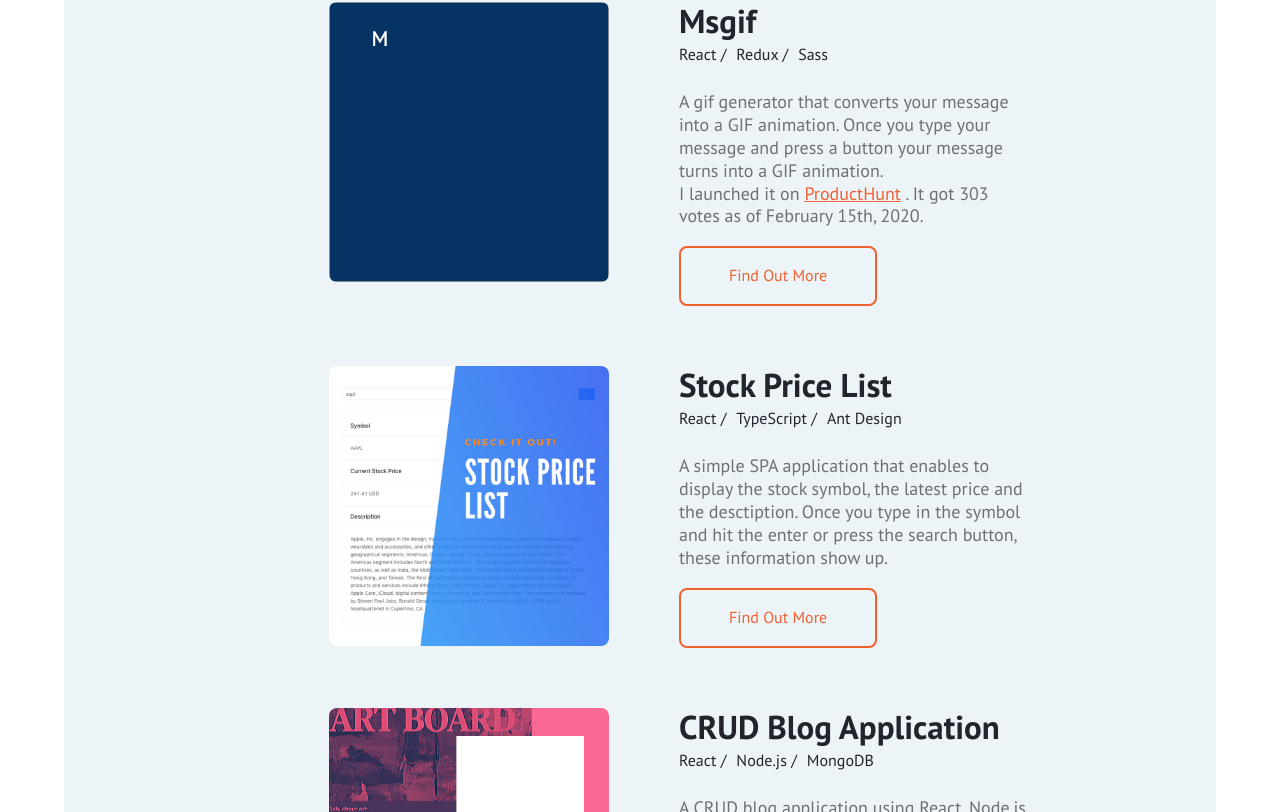
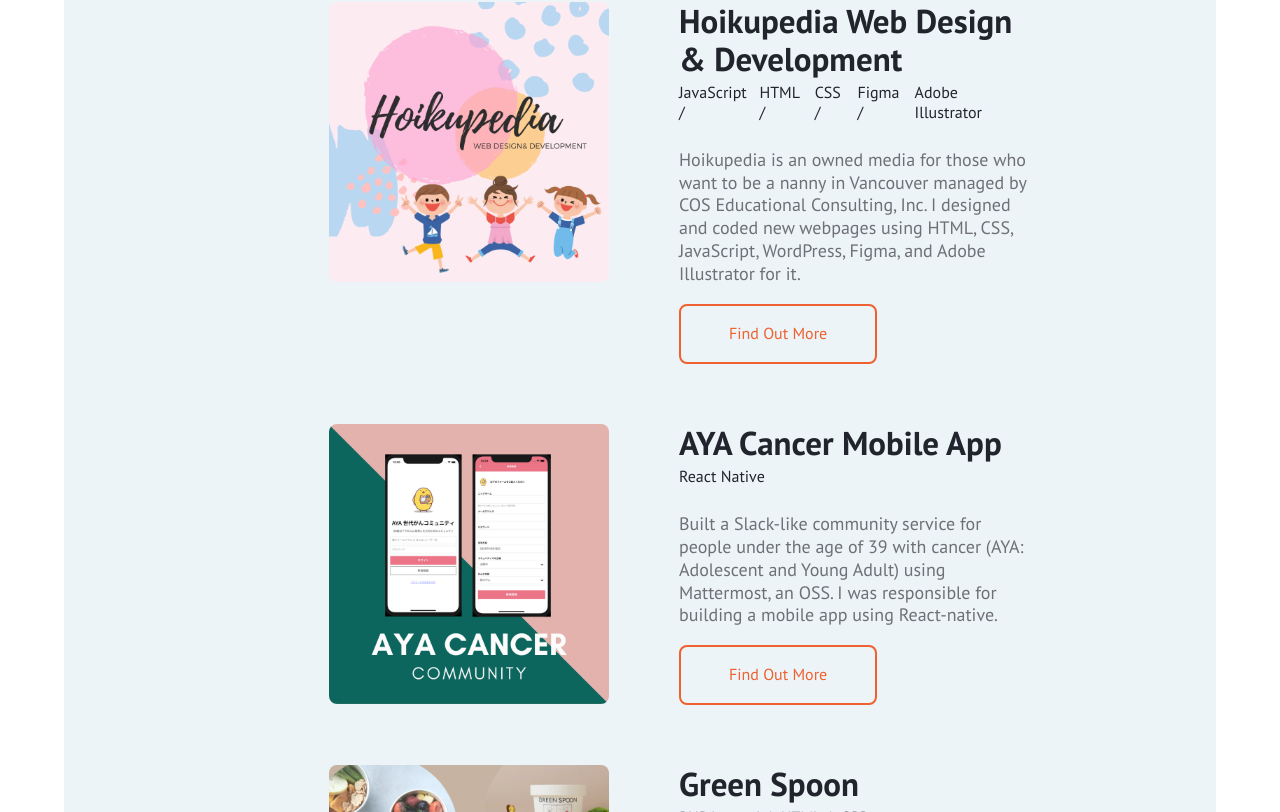
Before and after one commit to marieooq/react_portfolio, a React (Create React App) app: page /works in a window 1280 px wide. Shown: the part 548-1360 px from the top of the page. Built offline with nearby package versions, Linux system fonts and the light colour scheme; a web font is replaced by a local one.

Commit message:
display new projects on the works page

```diff
--- a/src/pages/home/HomeContents.jsx
+++ b/src/pages/home/HomeContents.jsx
@@ -9,7 +9,7 @@
 import CrudBlog_image from '../../img/crud_blog.png';
 import Photomap_image from '../../img/photomap.png';
 import VanstudentBlog_image from '../../img/vanstudents_blog.png';
-import ReactNote_image from '../../img/react_note.png';
+// import ReactNote_image from '../../img/react_note.png';
 // import Illustration_image from './img/host_family.png';
 // import './ContentsContainer.css';
 
@@ -107,16 +107,6 @@
           'A blog introducing life in Vancouver to Japanese visitors. It is using React and Contentful API. ',
         url: '/works/react-blog',
         project: 'personal'
-      },
-      {
-        image: ReactNote_image,
-        title: 'React based To-Do List',
-        stack: ['React', 'Firebase'],
-        gitHub: 'https://github.com/marieooq/react-firebase-notes-app-public',
-        description:
-          'This is a simple to Do List using React and Firebase, which enables users to add notes and remove those. Since it uses Firebase the data will be preserved if they refresh it. It’s very intuitive design and easy to manipulate. ',
-        url: '/works/react-note',
-        project: 'personal'
       }
     ];
 
--- a/src/pages/works/Works.jsx
+++ b/src/pages/works/Works.jsx
@@ -3,6 +3,9 @@
 import worksImage from '../../img/works.png';
 import './Works.css';
 import ContentsContainer from '../../components/ContentsContainer';
+import Hoikupedia from '../../img/hoikupedia.png';
+import AYACancdr_image from '../../img/aya_cancer.png';
+import GreenSpoon_image from '../../img/green_spoon.png';
 import MessageGif_image from '../../img/messagif.gif';
 import StockPrice_image from '../../img/stock_price_list.png';
 import CrudBlog_image from '../../img/crud_blog.png';
@@ -14,6 +17,36 @@
 class Works extends React.Component {
   render() {
     const contentsObj = [
+      {
+        image: Hoikupedia,
+        title: 'Hoikupedia Web Design & Development',
+        stack: ['JavaScript', 'HTML', 'CSS', 'Figma', 'Adobe Illustrator'],
+        description: (
+         'Hoikupedia is an owned media for those who want to be a nanny in Vancouver managed by COS Educational Consulting, Inc. I designed and coded new webpages using HTML, CSS, JavaScript, WordPress, Figma, and Adobe Illustrator for it.'
+        ),
+        url: '/works/cos',
+        project: 'company'
+      },
+      {
+        image: AYACancdr_image,
+        title: 'AYA Cancer Mobile App',
+        stack: ['React Native'],
+        description: (
+         'Built a Slack-like community service for people under the age of 39 with cancer (AYA: Adolescent and Young Adult) using Mattermost, an OSS. I was responsible for building a mobile app using React-native.'
+        ),
+        url: '/works/aya-cancer',
+        project: 'company'
+      },
+      {
+        image: GreenSpoon_image,
+        title: 'Green Spoon',
+        stack: ['PHP Laravel', 'HTML', 'CSS'],
+        description: (
+         'Greenspoon Inc. is a Japanese startup company that offers high-quality fresh smoothies via e-commerce. I built a payment emailing system using PHP Laravel, HTML, and CSS'
+        ),
+        url: '/works/green-spoon',
+        project: 'company'
+      },
       {
         image: MessageGif_image,
         title: 'Msgif',
@@ -34,7 +67,8 @@
             . It got 303 votes as of February 15th, 2020.
           </>
         ),
-        url: '/works/msgif'
+        url: '/works/msgif',
+        project: 'personal'
       },
       {
         image: StockPrice_image,
@@ -43,7 +77,8 @@
         gitHub: 'https://github.com/marieooq/stock-price-list',
         description:
           'A simple SPA application that enables to display the stock symbol, the latest price and the desctiption. Once you type in the symbol and hit the enter or press the search button, these information show up.',
-        url: '/works/stock-price'
+        url: '/works/stock-price',
+        project: 'personal'
       },
       {
         image: CrudBlog_image,
@@ -52,7 +87,8 @@
         gitHub: 'https://github.com/marieooq/final-node-blog',
         description:
           'A CRUD blog application using React, Node.js, and MongoDB. It enables users to create, read, update, and delete the post of the blog.',
-        url: '/works/crud-blog'
+        url: '/works/crud-blog',
+        project: 'personal'
       },
       {
         image: Photomap_image,
@@ -70,7 +106,8 @@
         gitHub: 'https://github.com/marieooq/react_contentful_blog_public',
         description:
           'A blog introducing life in Vancouver to Japanese visitors. It is using React and Contentful API. ',
-        url: '/works/react-blog'
+        url: '/works/react-blog',
+        project: 'personal'
       },
       {
         image: ReactNote_image,
@@ -79,7 +116,8 @@
         gitHub: 'https://github.com/marieooq/react-firebase-notes-app-public',
         description:
           'This is a simple to Do List using React and Firebase, which enables users to add notes and remove those. Since it uses Firebase the data will be preserved if they refresh it. It’s very intuitive design and easy to manipulate. ',
-        url: '/works/react-note'
+        url: '/works/react-note',
+        project: 'personal'
       }
     ];
 
```
